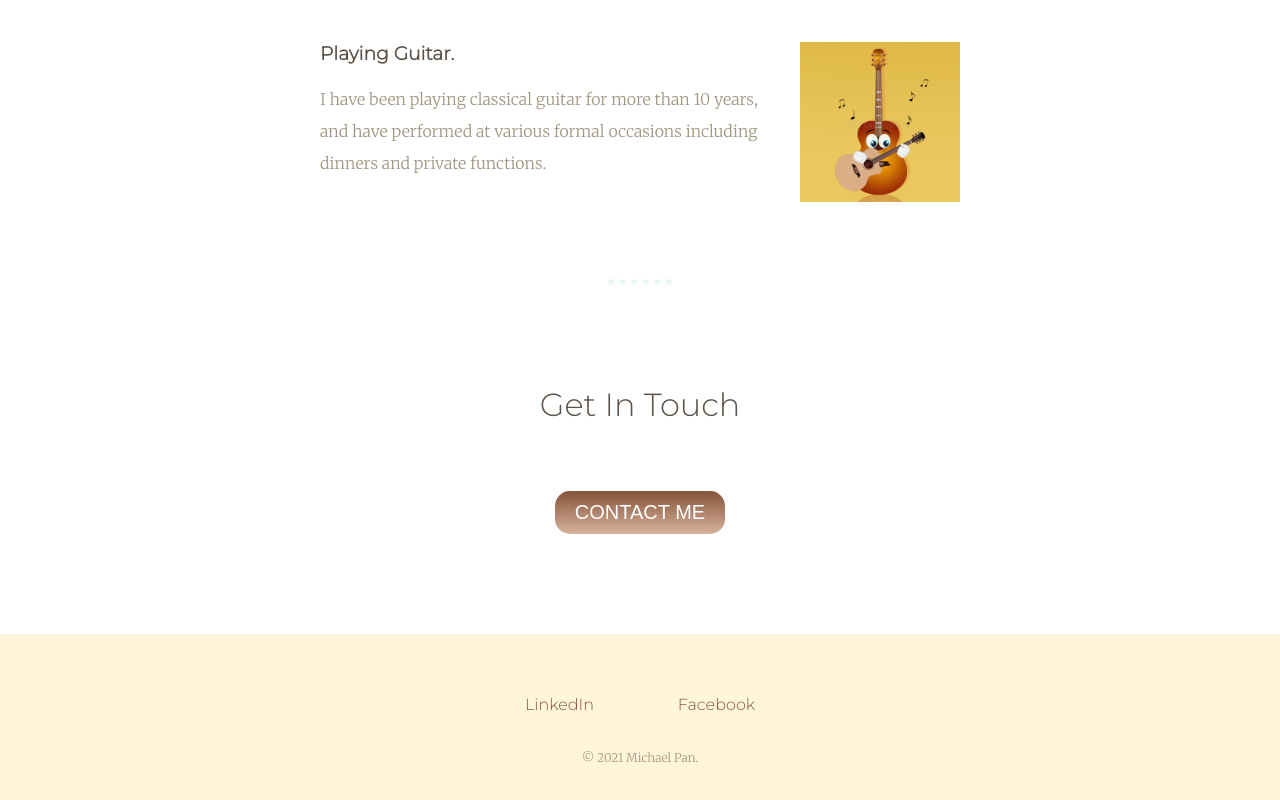
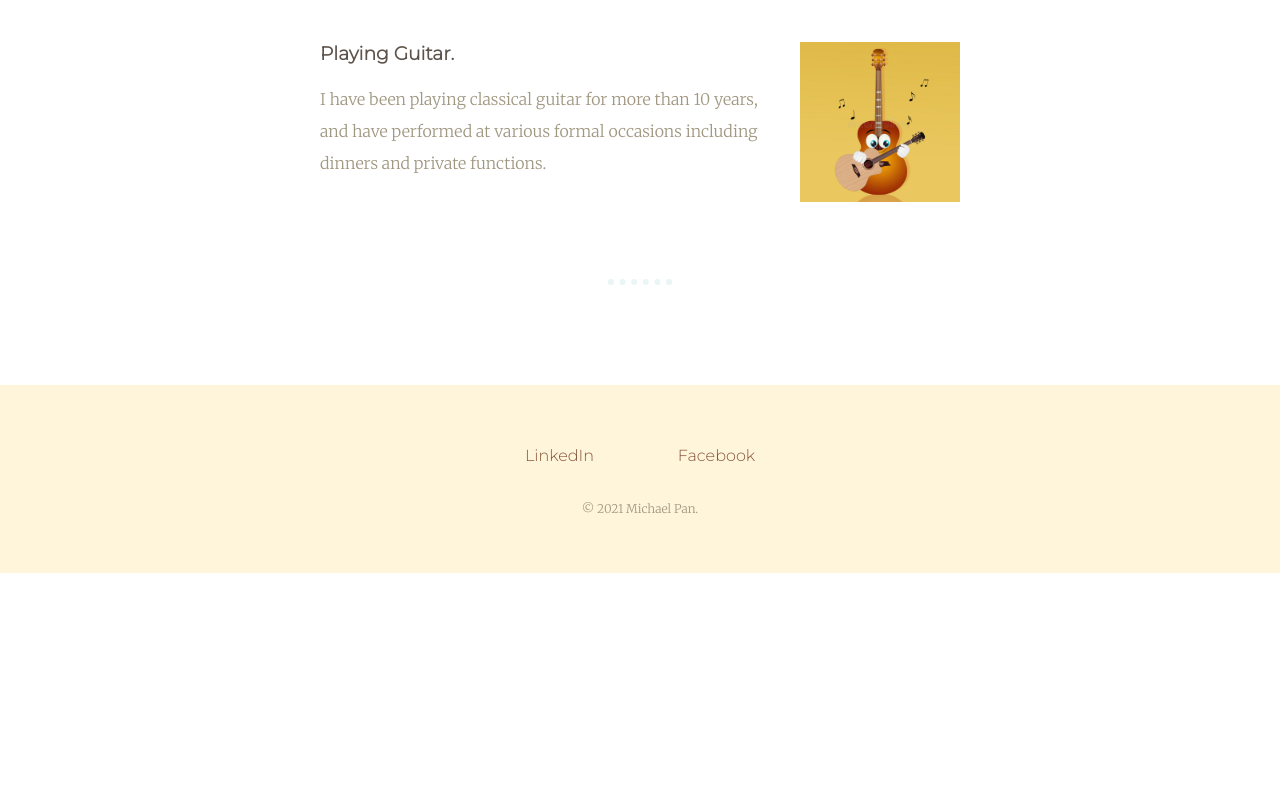
Before and after one commit to mpan31415/my-site, a plain HTML site: page index.html in a window 1280 px wide. Shown: the part 1743-2543 px from the top of the page. After the commit the page ends 2316 px from the top, so only its background shows below. Drawn offline with Linux system fonts and the light colour scheme.

Commit message:
Update index.html
delete button and contact me section

```diff
--- a/index.html
+++ b/index.html
@@ -49,9 +49,6 @@
         </div>
       </div>
       <hr>
-      <div class="contact-me">
-        <h2>Get In Touch</h2>
-        <button class="btn" href="https://michael.pan31415@gmail.com">CONTACT ME</button>
       </div>
     </div>
 
```
